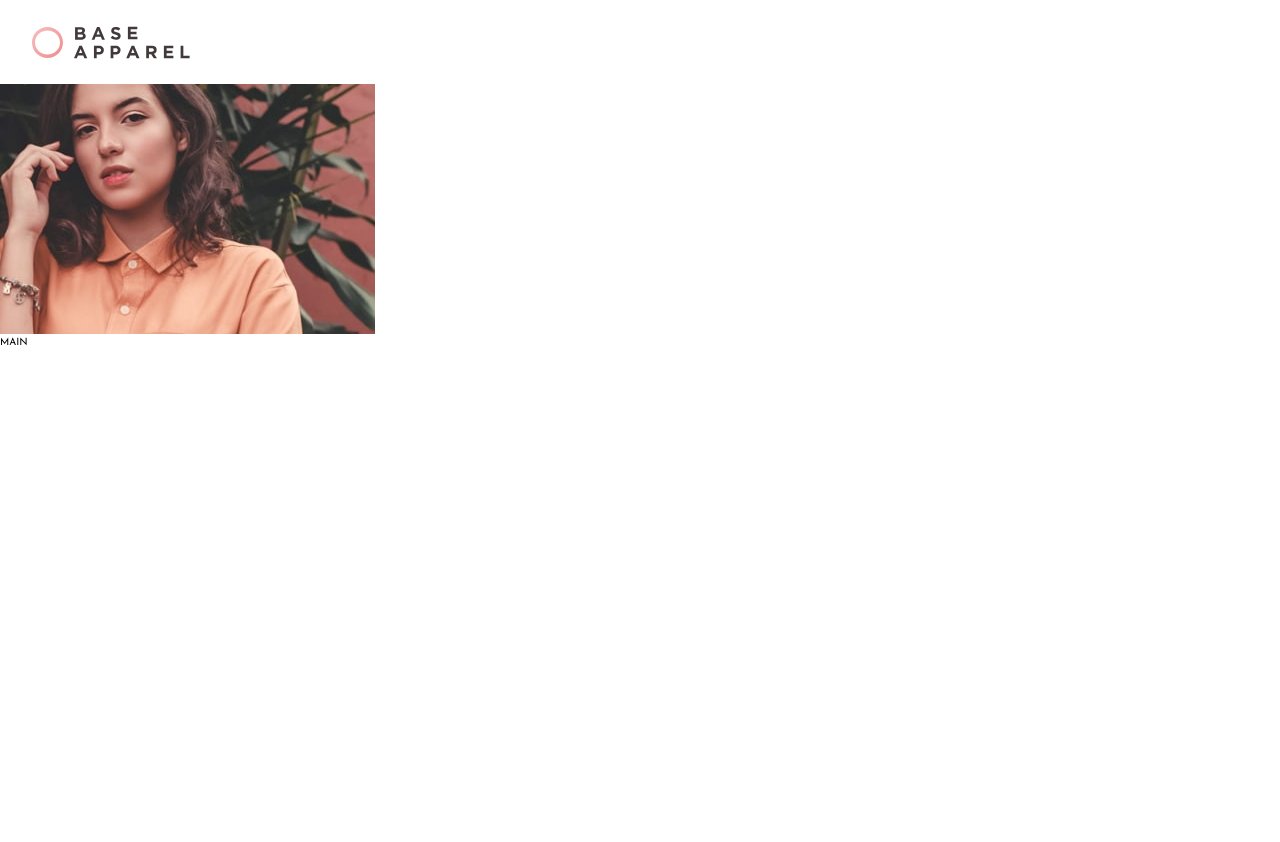
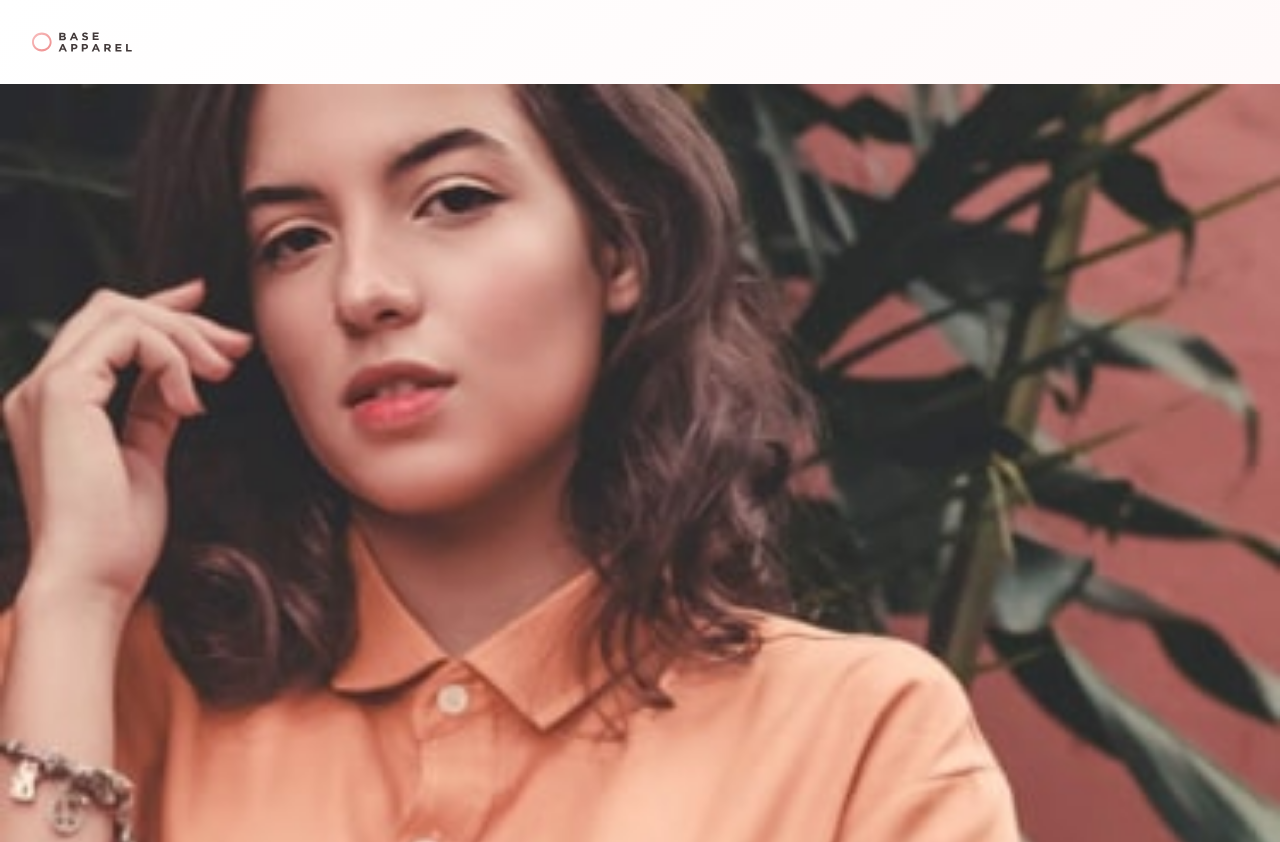
Before and after one commit to delroscol98/base-apparel, a website: page index.html in a window 1280 px wide. Shown: the top 842 px of the page. Before the commit the page ends 800 px from the top, so only its background shows below. Drawn offline with Linux system fonts and the light colour scheme.

Commit message:
HTML and CSS modified

```diff
--- a/index.html
+++ b/index.html
@@ -22,12 +22,12 @@
       <img
         src="./images/logo.svg"
         alt="logo"
-        class="header__img u-margin-left"
+        class="header__logo u-margin-left"
       />
     </header>
     <div class="hero">
       <img src="./images/hero-mobile.jpg" alt="hero" class="hero__img" />
     </div>
-    <main class="announcement">MAIN</main>
+    <main class="announcement u-margin-top">MAIN</main>
   </body>
 </html>
--- a/sass/abstracts/_utilities.scss
+++ b/sass/abstracts/_utilities.scss
@@ -1,3 +1,7 @@
 .u-margin-left {
   margin-left: 3.2rem;
 }
+
+.u-margin-top {
+  margin-top: 6.4rem;
+}
--- a/sass/base/_base.scss
+++ b/sass/base/_base.scss
@@ -12,7 +12,8 @@ html {
 
 body {
   box-sizing: border-box;
-
   display: grid;
   grid-template-rows: 8.4rem min-content min-content;
+  min-height: 100vh;
+  background: var(--linear-1);
 }
--- a/sass/layout/_header.scss
+++ b/sass/layout/_header.scss
@@ -1,4 +1,8 @@
 .header {
   display: grid;
   align-content: center;
+
+  &__logo {
+    width: 10rem;
+  }
 }
--- a/sass/layout/_hero.scss
+++ b/sass/layout/_hero.scss
@@ -1,2 +1,5 @@
 .hero {
+  &__img {
+    width: 100%;
+  }
 }
```
Also changed, not shown: css/style.css.
